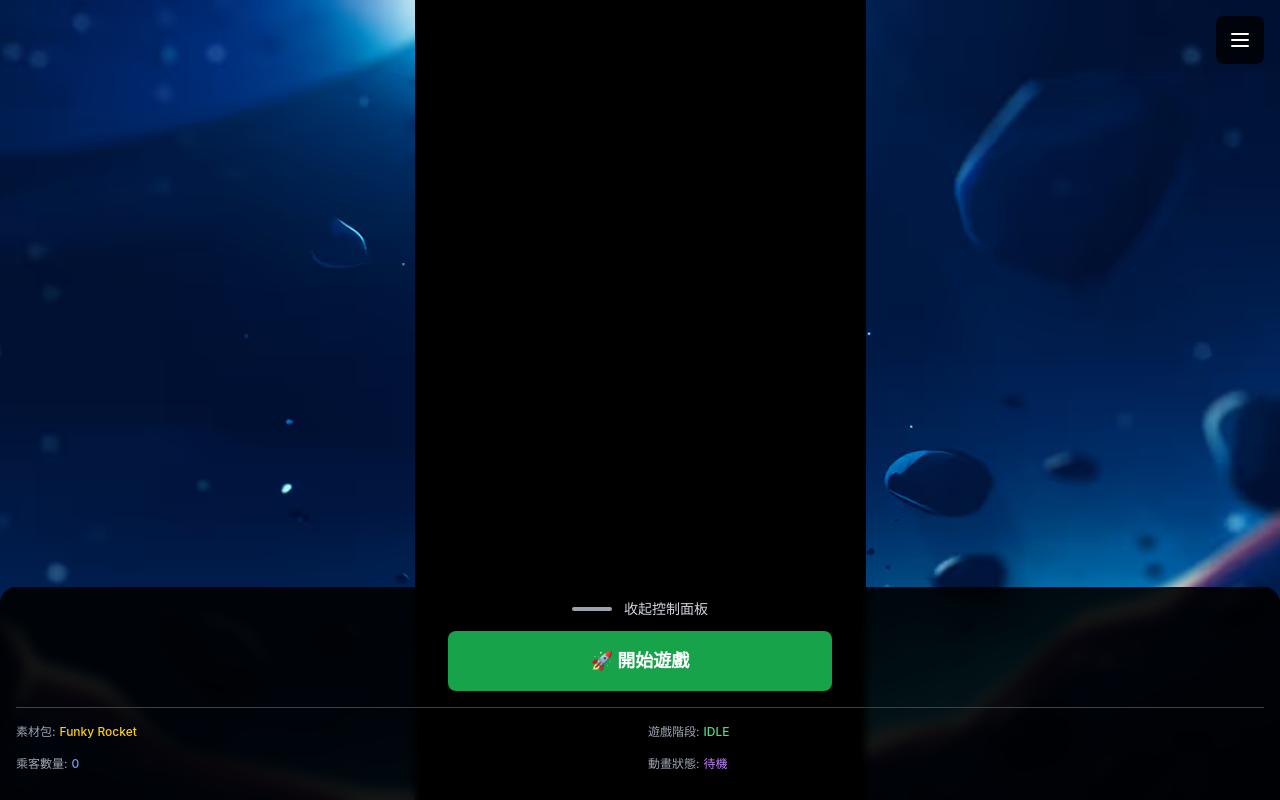
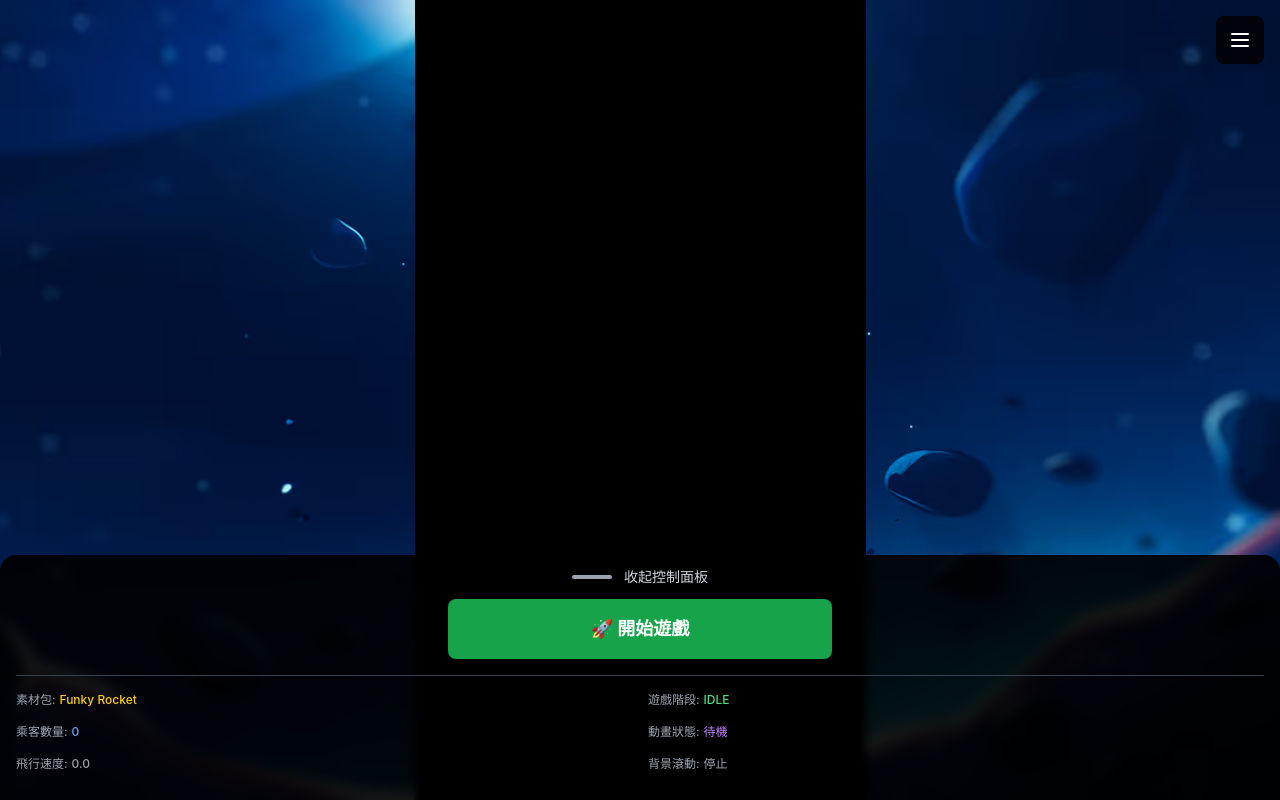
Before and after one commit to s51507/pixi-project, a Vue app: page /funky-rocket-demo in a window 1280 px wide. Built offline with nearby package versions, Linux system fonts and the light colour scheme; the HTML template or start-up script is replaced by a standard one; what @pinia/colada would draw is missing.

Commit message:
feature: 加速度

```diff
--- a/src/pages/funky-rocket-demo/components/BottomSheet.vue
+++ b/src/pages/funky-rocket-demo/components/BottomSheet.vue
@@ -129,6 +129,18 @@
               <span class="text-gray-400">動畫狀態:</span>
               <span class="ml-1 font-medium text-purple-400">{{ isAnimating ? '播放中' : '待機' }}</span>
             </div>
+            <div>
+              <span class="text-gray-400">飛行速度:</span>
+              <span class="ml-1 font-medium" :class="getSpeedColor()">
+                {{ isScrolling ? scrollSpeed.toFixed(1) : '0.0' }}
+              </span>
+            </div>
+            <div>
+              <span class="text-gray-400">背景滾動:</span>
+              <span class="ml-1 font-medium" :class="isScrolling ? 'text-green-400' : 'text-gray-400'">
+                {{ isScrolling ? '進行中' : '停止' }}
+              </span>
+            </div>
           </div>
 
           <!-- 角色狀態 -->
@@ -169,9 +181,11 @@ interface Props {
   currentState: GameState
   charactersOnBoard: CharacterType[]
   isAnimating: boolean
+  scrollSpeed: number
+  isScrolling: boolean
 }
 
-defineProps<Props>()
+const props = defineProps<Props>()
 
 // Emits
 const emit = defineEmits<{
@@ -209,6 +223,16 @@ function getCharacterName(character: CharacterType): string {
   }
 }
 
+function getSpeedColor(): string {
+  if (!props.isScrolling) return 'text-gray-400'
+
+  const speed = props.scrollSpeed
+  if (speed <= 5) return 'text-cyan-400'      // 慢速 - 青色
+  else if (speed <= 10) return 'text-green-400'   // 中速 - 綠色
+  else if (speed <= 15) return 'text-yellow-400'  // 快速 - 黃色
+  else return 'text-red-400'                       // 極速 - 紅色
+}
+
 // 暴露狀態給父組件
 defineExpose({
   showBottomSheet
--- a/src/pages/funky-rocket-demo/index.vue
+++ b/src/pages/funky-rocket-demo/index.vue
@@ -23,6 +23,8 @@
       :currentState="currentState"
       :charactersOnBoard="charactersOnBoard"
       :isAnimating="isAnimating"
+      :scrollSpeed="scrollSpeed"
+      :isScrolling="isScrolling"
       @startGame="startGame"
       @playerBoard="playerBoard"
       @streamerBoard="streamerBoard"
@@ -128,7 +130,10 @@ const logger = createLogger()
 
 // 背景滾動狀態
 const isScrolling = ref(false)
-const scrollSpeed = ref(5) // 滾動速度 (加快飛行感)
+const scrollSpeed = ref(5) // 滾動速度 (初始值)
+const baseScrollSpeed = ref(5) // 基礎滾動速度
+const speedIncrease = ref(0.02) // 每幀增加的速度
+const maxScrollSpeed = ref(20) // 最大滾動速度
 
 // 音效管理 - 使用 AudioManager
 let audioManager: AudioManager | null = null
@@ -290,10 +295,17 @@ function startBackgroundScroll(): void {
   if (isScrolling.value) return
 
   isScrolling.value = true
+  // 重置速度到初始值
+  scrollSpeed.value = baseScrollSpeed.value
   logger.info('🌀 開始背景滾動')
 
   const scroll = () => {
     if (!isScrolling.value || !app) return
+
+    // 逐漸增加滾動速度，直到達到最大值
+    if (scrollSpeed.value < maxScrollSpeed.value) {
+      scrollSpeed.value = Math.min(scrollSpeed.value + speedIncrease.value, maxScrollSpeed.value)
+    }
 
     // 滾動默認背景（bgDefault）
     if (defaultBackgroundSprite) {
@@ -1083,6 +1095,9 @@ async function resetGame(): Promise<void> {
   // 重置背景系統
   stopBackgroundScroll()
 
+  // 重置滾動速度
+  scrollSpeed.value = baseScrollSpeed.value
+
   // 清理循環背景
   cycleBackgroundSprites.forEach(sprite => {
     if (app && app.stage.getChildIndex(sprite) !== -1) {
```
